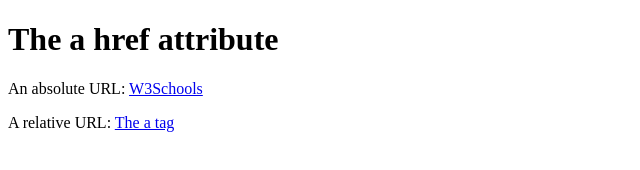
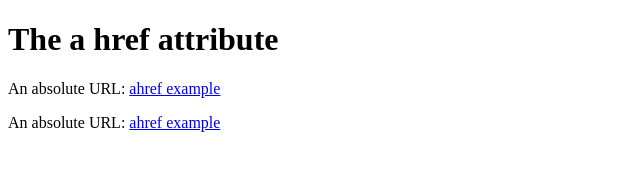
Before and after one commit to sanjeevdogra/iwasthere, a plain HTML site: page index.html in a window 1280 px wide. Shown: the whole page, without its empty margins (0-640 px from the left). Drawn offline with Linux system fonts and the light colour scheme.

Commit message:
Update index.html

```diff
--- a/index.html
+++ b/index.html
@@ -1,11 +1,8 @@
 <!DOCTYPE html>
 <html>
 <body>
-
 <h1>The a href attribute</h1>
-
-<p>An absolute URL: <a href="\\DESKTOP-JCKMJUS\Users\sdogra\Documents\Shared Folder\">W3Schools</a></p>
-<p>A relative URL: <a href="tag_a.asp">The a tag</a></p>
-
+<p>An absolute URL: <a href="\\DESKTOP-JCKMJUS\Users\sdogra\Documents\Shared Folder\">ahref example</a></p>
+<p>An absolute URL: <a href="file:\\DESKTOP-JCKMJUS\Users\sdogra\Documents\Shared Folder\">ahref example</a></p>
 </body>
 </html>
```
